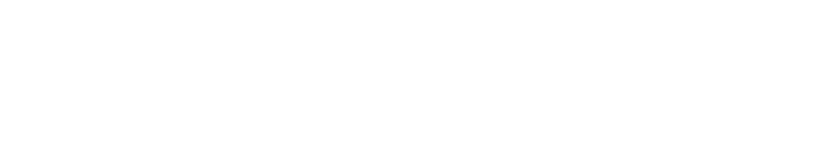
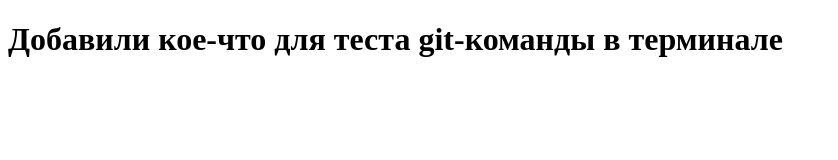
Before and after one commit to HucklJS/repair, a plain HTML site: page index.html in a window 1280 px wide. Shown: the whole page, without its empty margins (0-838 px from the left). Drawn offline with Linux system fonts and the light colour scheme.

Commit message:
Добавили кое-что для теста git-команды в терминале

```diff
--- a/index.html
+++ b/index.html
@@ -6,5 +6,7 @@
     <meta http-equiv="X-UA-Compatible" content="ie=edge" />
     <title>Сайт для компании "Ремонт квартир"</title>
   </head>
-  <body></body>
+  <body>
+    <h1>Добавили кое-что для теста git-команды в терминале</h1>
+  </body>
 </html>
```
